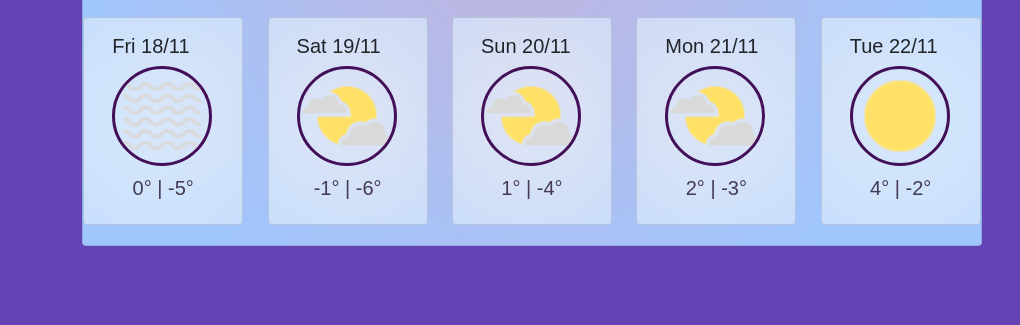
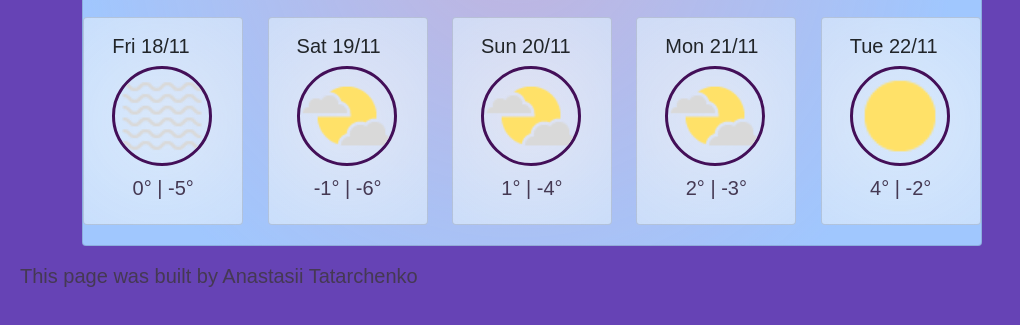
Before and after one commit to Anastasiia-Tatarchenko/my_weather_application, a website built with Parcel: page index.html in a window 1280 px wide. Shown: the part 419-744 px from the top of the page, without its empty margins (0-1020 px from the left). Built offline with nearby package versions, Linux system fonts and the light colour scheme; no server answers.

Commit message:
my_weather_application2

```diff
--- a/index.html
+++ b/index.html
@@ -118,5 +118,11 @@
       </div>
     </div>
     <script src="src/index.js"></script>
+     <p class="footer">
+        This page was built by
+        <a https://github.com/Anastasiia-deign/my_weather_application" target="_blank">
+          Anastasii Tatarchenko
+        </a>
+      </p>
   </body>
 </html>
```
